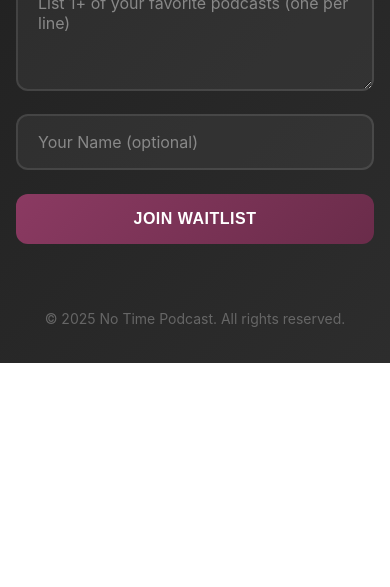
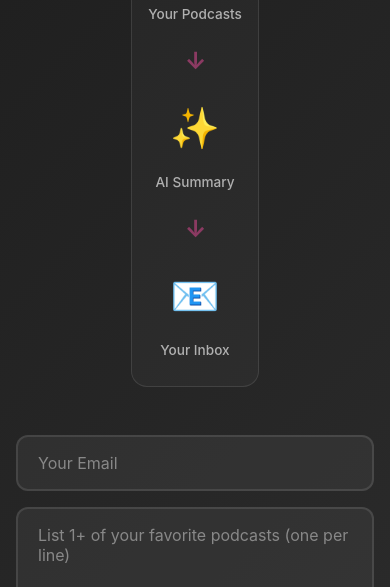
Before and after one commit to elderbas/notimepod-landing, a plain HTML site: page index.html in a window 390 px wide. Shown: the part 597-1184 px from the top of the page. Before the commit the page ends 960 px from the top, so only its background shows below. Drawn offline with Linux system fonts and the light colour scheme.

Commit message:
Add visual process flow showing how the service works

```diff
--- a/index.html
+++ b/index.html
@@ -33,6 +33,24 @@
                 Love your favorite podcasts but don't have time to listen to everything?<br>
                 Get regular summaries delivered straight to your inbox.
             </p>
+
+            <!-- How It Works Visual -->
+            <div class="how-it-works">
+                <div class="step">
+                    <div class="step-icon">🎧</div>
+                    <div class="step-label">Your Podcasts</div>
+                </div>
+                <div class="step-arrow">→</div>
+                <div class="step">
+                    <div class="step-icon">✨</div>
+                    <div class="step-label">AI Summary</div>
+                </div>
+                <div class="step-arrow">→</div>
+                <div class="step">
+                    <div class="step-icon">📧</div>
+                    <div class="step-label">Your Inbox</div>
+                </div>
+            </div>
 
             <!-- Form -->
             <div class="form-container" id="formContainer">
--- a/styles.css
+++ b/styles.css
@@ -110,6 +110,49 @@ main {
     margin-bottom: 3rem;
     max-width: 700px;
     line-height: 1.6;
+}
+
+/* How It Works Visual */
+.how-it-works {
+    display: flex;
+    align-items: center;
+    justify-content: center;
+    gap: 1.5rem;
+    margin-bottom: 3rem;
+    padding: 2rem;
+    background: rgba(255, 255, 255, 0.03);
+    border-radius: 16px;
+    border: 1px solid rgba(255, 255, 255, 0.1);
+}
+
+.step {
+    display: flex;
+    flex-direction: column;
+    align-items: center;
+    gap: 0.75rem;
+}
+
+.step-icon {
+    font-size: 3rem;
+    filter: grayscale(0%);
+    transition: transform 0.3s ease;
+}
+
+.step:hover .step-icon {
+    transform: scale(1.1);
+}
+
+.step-label {
+    font-size: 0.9rem;
+    color: #b0b0b0;
+    font-weight: 500;
+    text-align: center;
+}
+
+.step-arrow {
+    font-size: 2rem;
+    color: #8b3a62;
+    font-weight: bold;
 }
 
 /* Form Container */
@@ -311,6 +354,26 @@ footer {
     .submit-btn {
         font-size: 1rem;
     }
+
+    /* How It Works - Mobile */
+    .how-it-works {
+        flex-direction: column;
+        gap: 1rem;
+        padding: 1.5rem 1rem;
+    }
+
+    .step-arrow {
+        transform: rotate(90deg);
+        font-size: 1.5rem;
+    }
+
+    .step-icon {
+        font-size: 2.5rem;
+    }
+
+    .step-label {
+        font-size: 0.85rem;
+    }
 }
 
 @media (max-width: 480px) {
```
